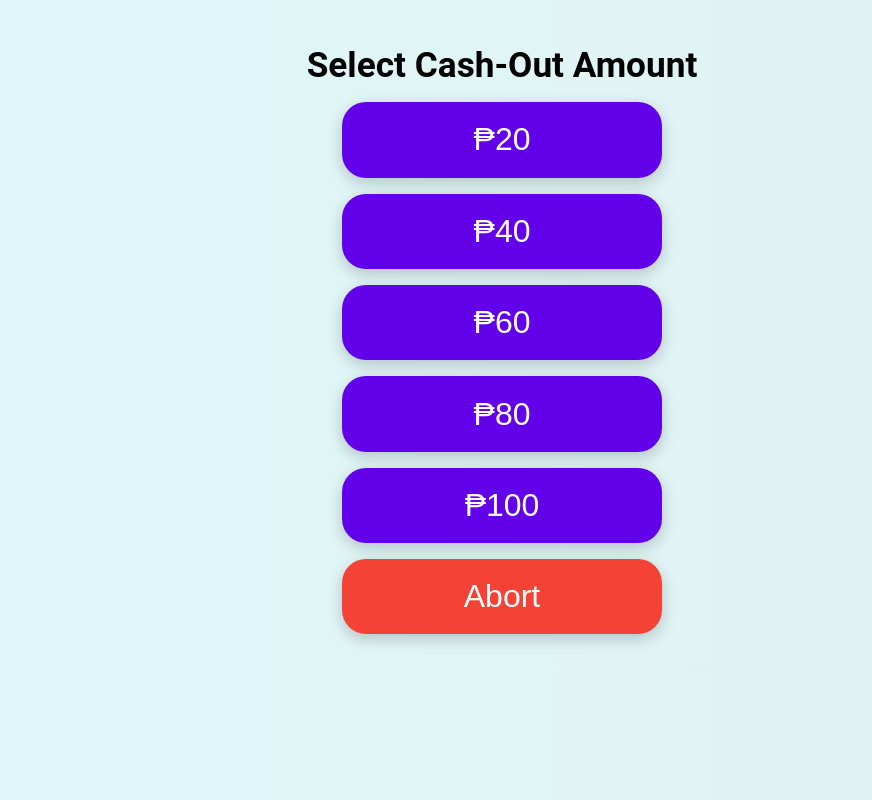
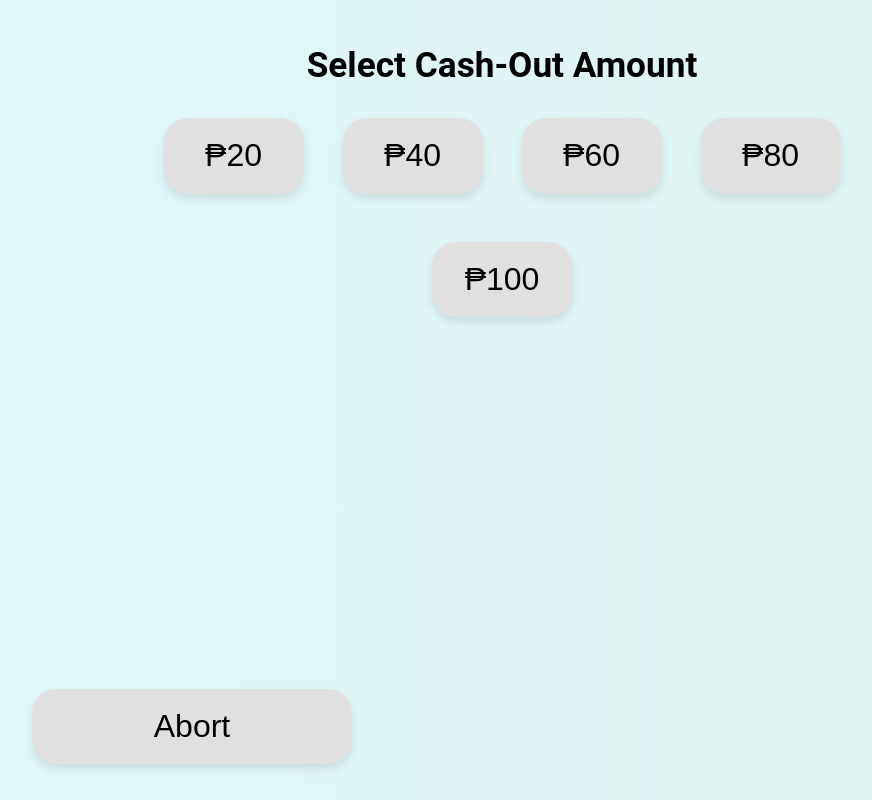
Before and after one commit to kjay23/cashout-kiosk, a Flask app: page /select in a window 1280 px wide. Shown: the whole page, without its empty margins (138-1010 px from the left). Run offline with Flask 3, Linux system fonts and the light colour scheme.

Commit message:
uli nako ugma napud bye...

```diff
--- a/flask_kiosk_app_v2/static/css/style.css
+++ b/flask_kiosk_app_v2/static/css/style.css
@@ -4,6 +4,9 @@ body {
     margin: 0;
     padding: 0;
     overflow: hidden;
+    display: flex;
+    flex-direction: column;
+    height: 100vh;
 }
 
 .container {
@@ -12,6 +15,7 @@ body {
     margin: auto;
     padding: 15px;
     text-align: center;
+    flex: 1;
 }
 
 h1, h2, h3 {
@@ -31,16 +35,16 @@ p {
     font-size: 2rem;
     padding: 1.2rem 2rem;
     margin: 1rem auto;
-    background-color: #6200ea;
-    color: white;
+    background-color: #e0e0e0;
+    color: #000;
     border: none;
     border-radius: 1.5rem;
-    box-shadow: 0 5px 15px rgba(0,0,0,0.2);
+    box-shadow: 0 5px 10px rgba(0, 0, 0, 0.1);
     transition: background-color 0.3s ease;
 }
 
 .button:hover, button:hover {
-    background-color: #3700b3;
+    background-color: #d5d5d5;
     cursor: pointer;
 }
 
@@ -67,3 +71,16 @@ img {
     margin: 20px auto;
     display: block;
 }
+
+/* Bottom navigation buttons */
+.nav-bottom {
+    width: 100%;
+    position: fixed;
+    bottom: 0;
+    left: 0;
+    padding: 10px;
+    background: rgba(255, 255, 255, 0.8);
+    display: flex;
+    justify-content: space-around;
+    box-shadow: 0 -2px 10px rgba(0, 0, 0, 0.1);
+}
--- a/flask_kiosk_app_v2/templates/select.html
+++ b/flask_kiosk_app_v2/templates/select.html
@@ -3,18 +3,55 @@
 <head>
     <title>Select Amount</title>
     <link rel="stylesheet" href="{{ url_for('static', filename='css/style.css') }}">
+    <style>
+        .amount-buttons {
+            display: flex;
+            flex-wrap: wrap;
+            justify-content: center;
+            gap: 1rem;
+            margin-bottom: 100px; /* leave space for fixed buttons */
+        }
+
+        .amount-buttons button {
+            flex: 1 1 40%;
+            max-width: 140px;
+        }
+
+        .bottom-buttons {
+            position: fixed;
+            bottom: 20px;
+            left: 0;
+            width: 100%;
+            display: flex;
+            justify-content: space-between;
+            padding: 0 20px;
+            box-sizing: border-box;
+        }
+
+        .bottom-buttons form {
+            flex: 1;
+        }
+
+        .bottom-buttons button {
+            width: 100%;
+        }
+    </style>
 </head>
 <body>
     <div class="container">
         <h2>Select Cash-Out Amount</h2>
-        <form method="POST" action="/result">
+        <form method="POST" action="/result" class="amount-buttons">
             {% for amt in [20, 40, 60, 80, 100] %}
                 <button type="submit" name="amount" value="{{ amt }}">₱{{ amt }}</button>
             {% endfor %}
         </form>
+    </div>
+
+    <div class="bottom-buttons">
         <form action="/">
-            <button type="submit" style="background-color: #f44336;">Abort</button>
+            <button type="submit">Abort</button>
         </form>
+        <div style="flex: 1;"></div>
     </div>
 </body>
 </html>
```
Also changed, not shown: flask_kiosk_app_v2/templates/no_coins.html (+36 -8 lines), flask_kiosk_app_v2/templates/result.html (+48 -14 lines), flask_kiosk_app_v2/templates/welcome.html (+26 -4 lines).
